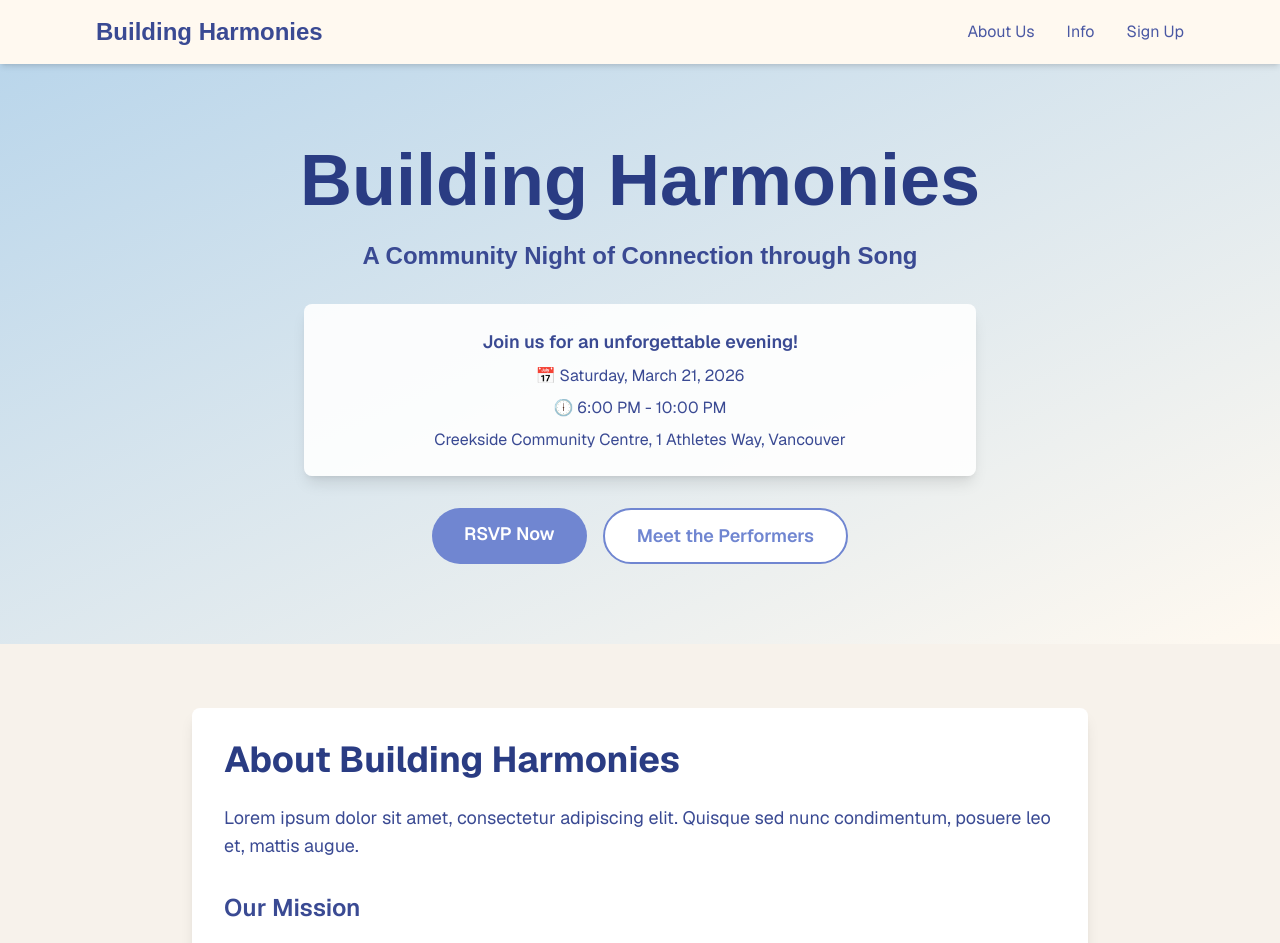
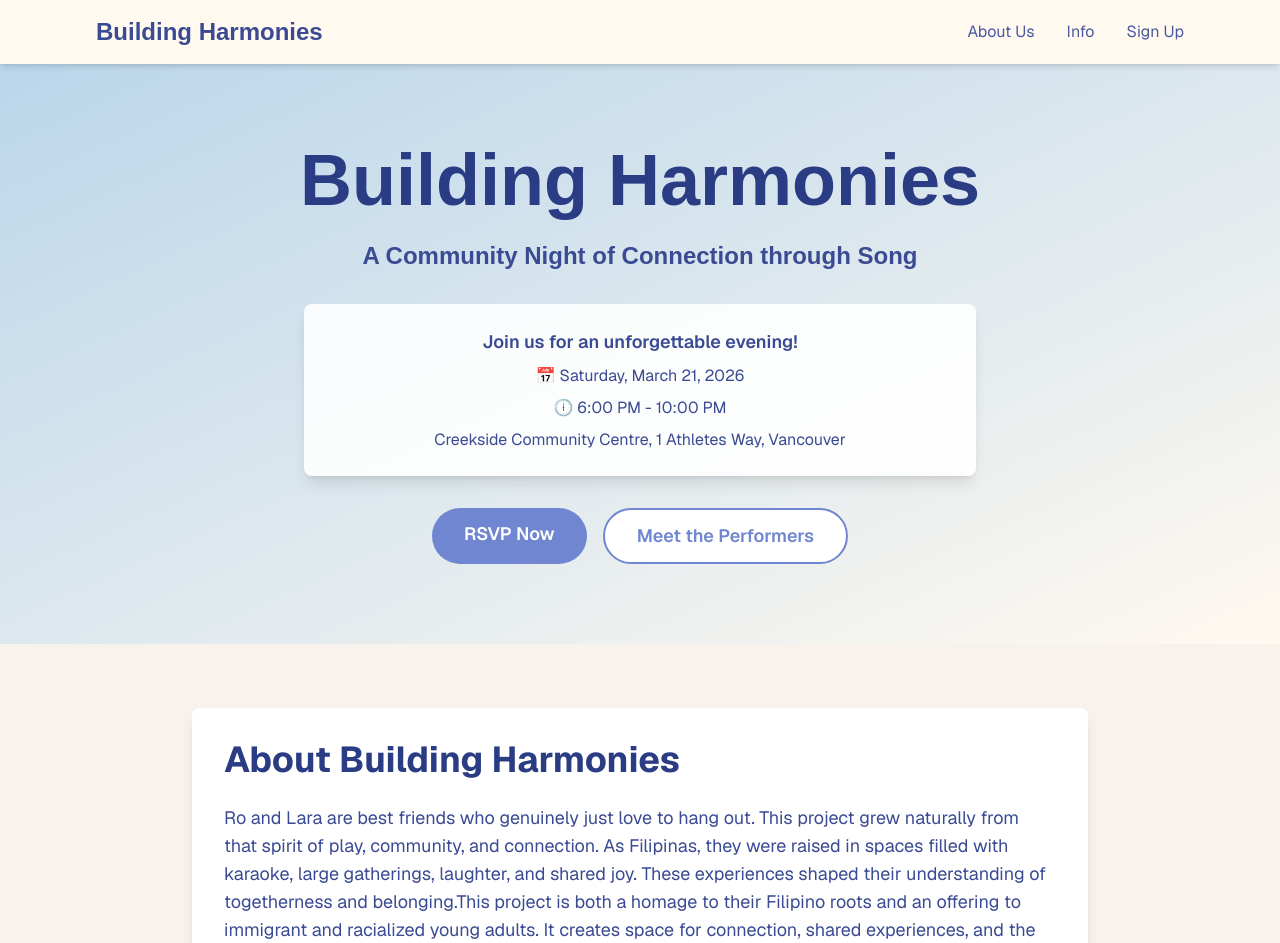
Before and after one commit to RaymoZou/buildingharmonies, a Next.js app: page / in a window 1280 px wide. Shown: the top 943 px of the page. Built offline with nearby package versions, Linux system fonts and the light colour scheme; a web font is replaced by a local one.

Commit message:
Add about us

```diff
--- a/src/app/page.tsx
+++ b/src/app/page.tsx
@@ -149,8 +149,11 @@ export default function Home() {
                         <h1 className="text-4xl font-bold text-[#2A3C83] mb-6">About Building Harmonies</h1>
                         <div className="prose prose-blue max-w-none">
                             <p className="text-lg text-[#3A4A93] mb-6">
-                                Lorem ipsum dolor sit amet, consectetur adipiscing elit.
-                                Quisque sed nunc condimentum, posuere leo et, mattis augue.
+                                Ro and Lara are best friends who genuinely just love to hang out. This project grew naturally from that spirit of play,
+                                community, and connection. As Filipinas, they were raised in spaces filled with karaoke, large gatherings, laughter, and
+                                shared joy. These experiences shaped their understanding of togetherness and belonging.This project is both a homage to their
+                                Filipino roots and an offering to immigrant and racialized young adults. It creates space for connection, shared experiences,
+                                and the building of harmony through community and song.
                             </p>
 
                             <h2 className="text-2xl font-semibold text-[#3A4A93] mt-8 mb-4">Our Mission</h2>
```
